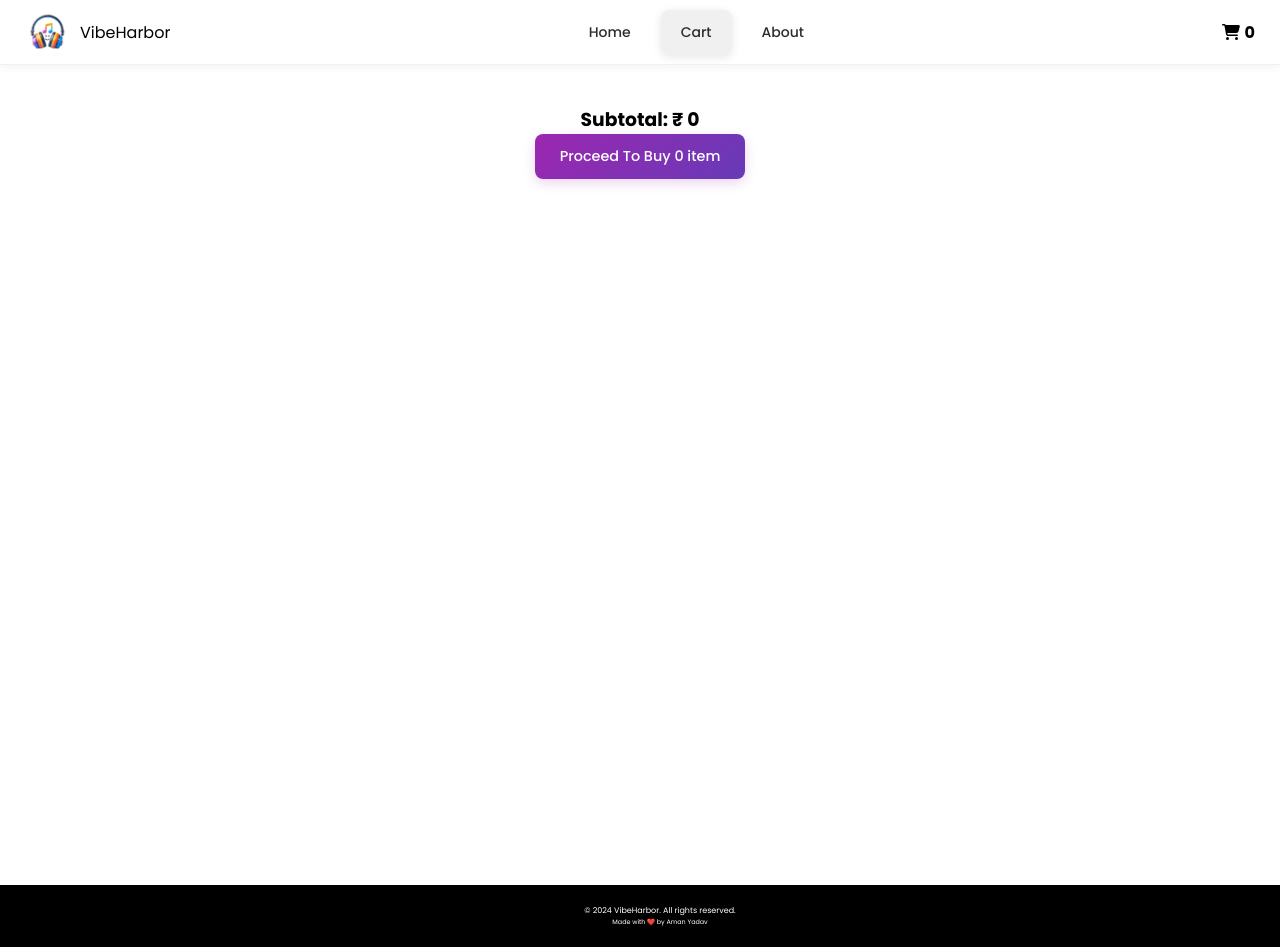
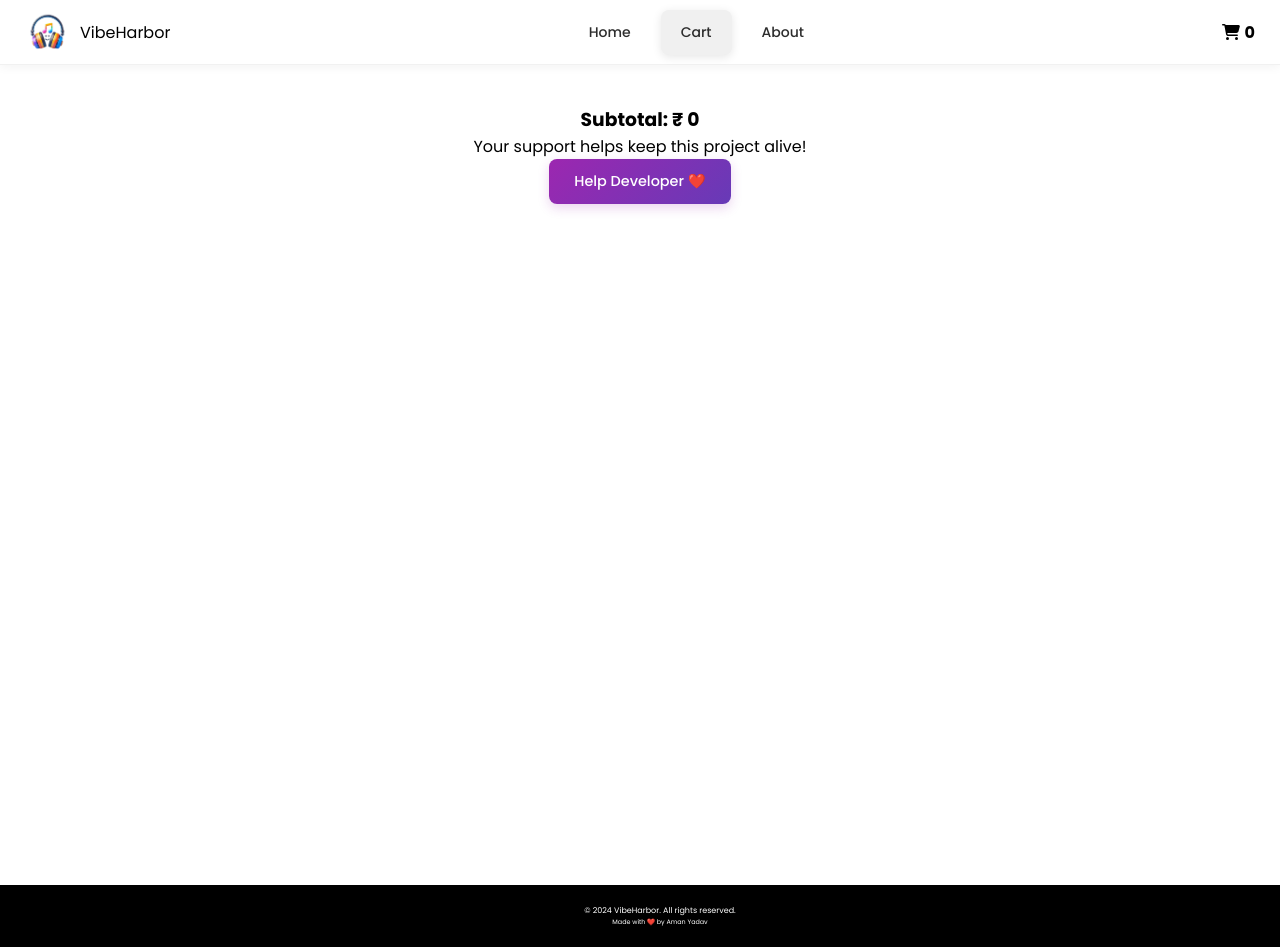
Before and after one commit to Aman-Yadav-1/VibeHarbor, a React (Create React App) app: page /cart in a window 1280 px wide. Shown: the top 947 px of the page. Built offline with nearby package versions, Linux system fonts and the light colour scheme.

Commit message:
Update Cart.js

```diff
--- a/src/pages/Cart.js
+++ b/src/pages/Cart.js
@@ -6,8 +6,11 @@ export const Cart = () => {
   const cartList = useSelector(state => state.cartState.cartList);
   const total = useSelector(state => state.cartState.total);
 
+  useTitle('Cart');
 
-  useTitle('Cart');
+  const handlePayment = () => {
+    window.location.href = "https://razorpay.me/@amanyadav38";
+  };
 
   return (
     <main>
@@ -16,9 +19,12 @@ export const Cart = () => {
         {cartList.map((product) => (
           <CartCard key={product.id} product={product} />
         ))}
-        <button className='button-buy'>
-          Proceed To Buy {cartList.length} item
-        </button>
+        <div className="cart-footer">
+          <p className="developer-note">Your support helps keep this project alive!</p>
+          <button className='button-buy' onClick={handlePayment}>
+            Help Developer ❤️
+          </button>
+        </div>
       </section>
     </main>
   );
```
